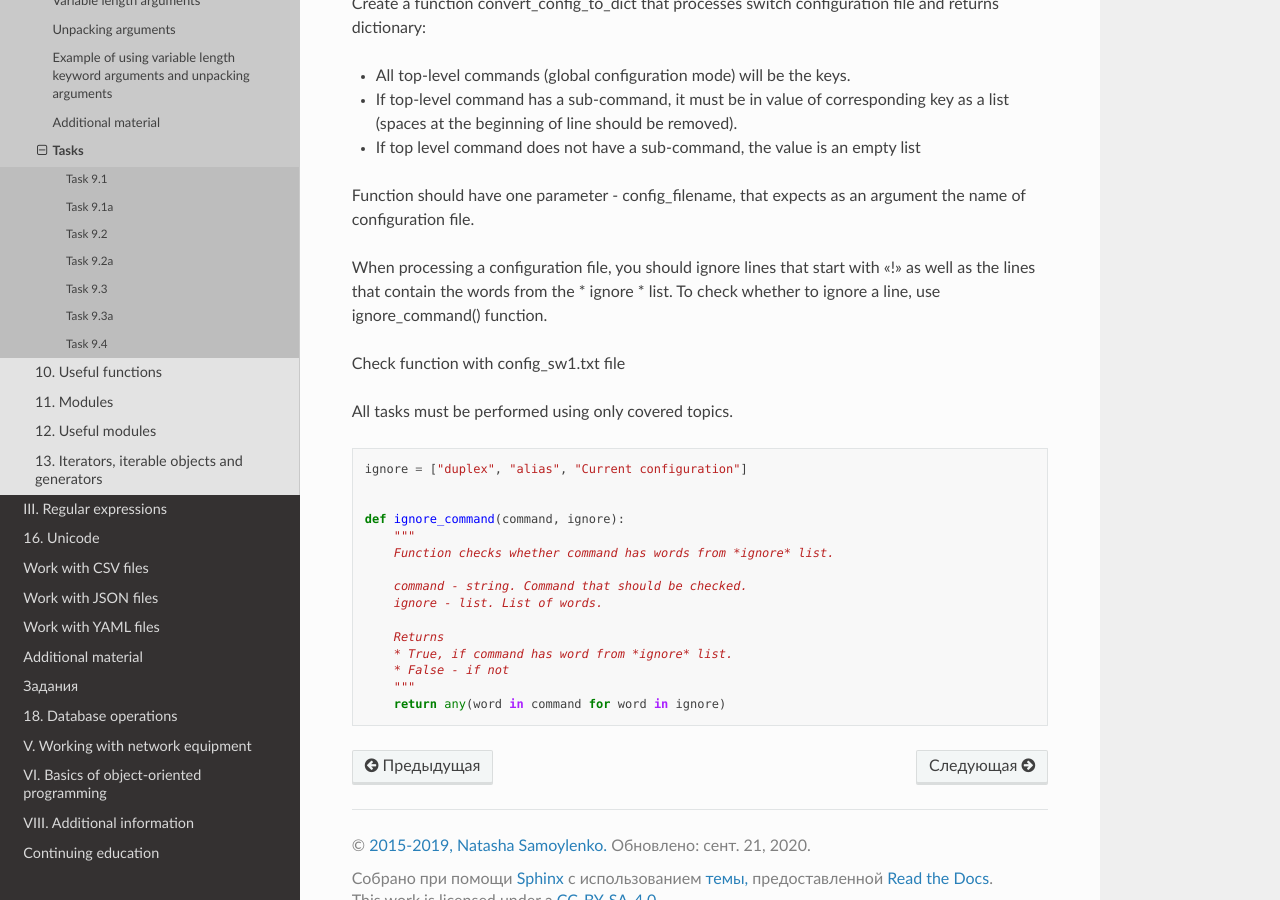
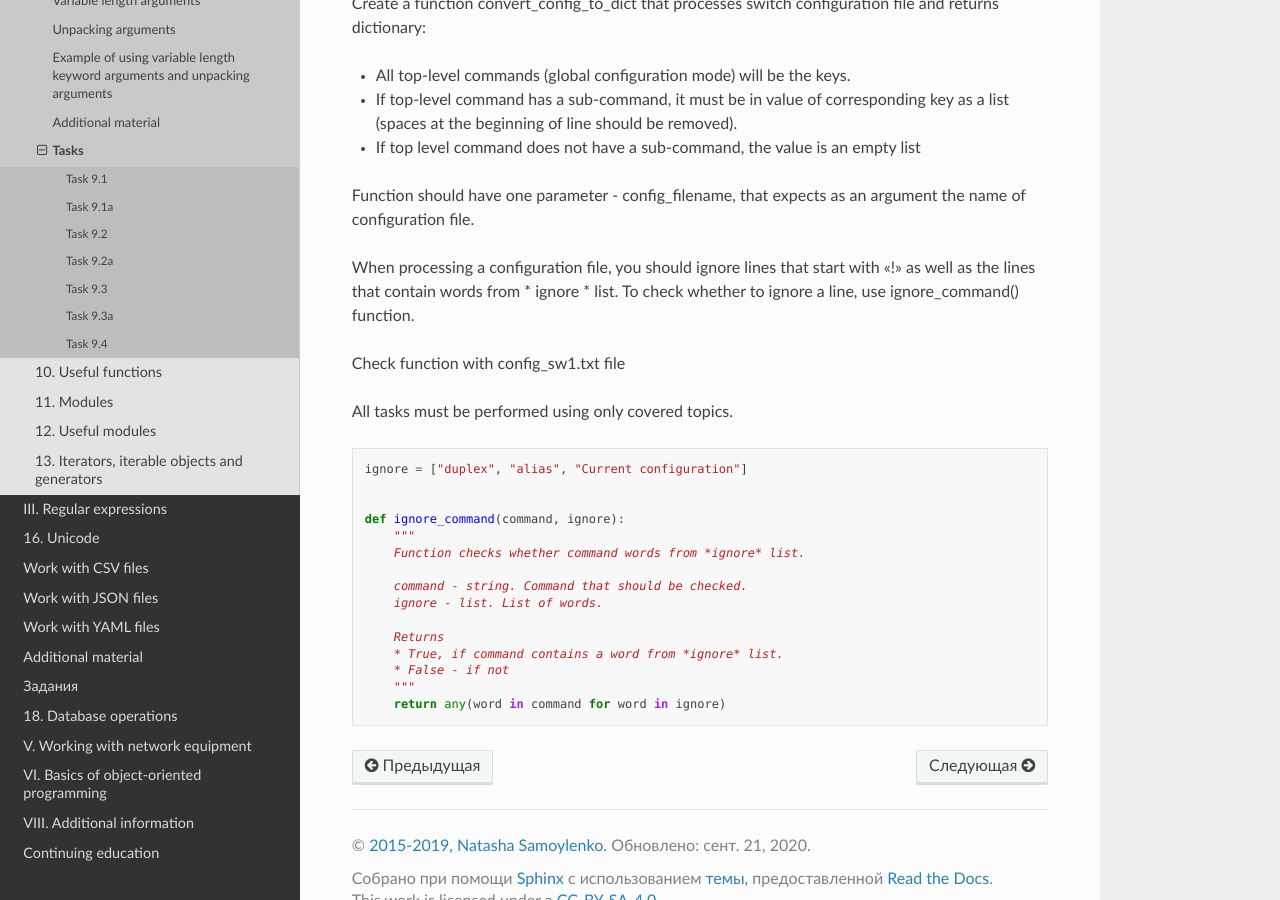
Before and after one commit to Aidar5/nattoeng, a Sphinx documentation site: the page built from docs/source/exercises/09_exercises.rst, in a window 1280 px wide and 900 px high, scrolled down 5429 px. Built offline with Sphinx 7.4.7 and the Read the Docs theme 2.0.0, drawn with Linux system fonts in a browser that asks for light colours; pages that are not in the unit, such as notebooks, are missing from menus.

Commit message:
Update 09_exercises.rst

```diff
--- a/docs/source/exercises/09_exercises.rst
+++ b/docs/source/exercises/09_exercises.rst
@@ -271,7 +271,7 @@ Create a function convert_config_to_dict that processes switch configuration fil
 
 Function should have one parameter - config_filename, that expects as an argument the name of configuration file.
 
-When processing a configuration file, you should ignore lines that start with "!" as well as the lines that contain the words from the * ignore * list. To check whether to ignore a line, use ignore_command() function.
+When processing a configuration file, you should ignore lines that start with "!" as well as the lines that contain words from * ignore * list. To check whether to ignore a line, use ignore_command() function.
 
 Check function with config_sw1.txt file
 
@@ -284,13 +284,13 @@ All tasks must be performed using only covered topics.
 
     def ignore_command(command, ignore):
         """
-        Function checks whether command has words from *ignore* list.
+        Function checks whether command words from *ignore* list.
 
         command - string. Command that should be checked.
         ignore - list. List of words.
 
         Returns
-        * True, if command has word from *ignore* list.
+        * True, if command contains a word from *ignore* list.
         * False - if not
         """
         return any(word in command for word in ignore)
```
